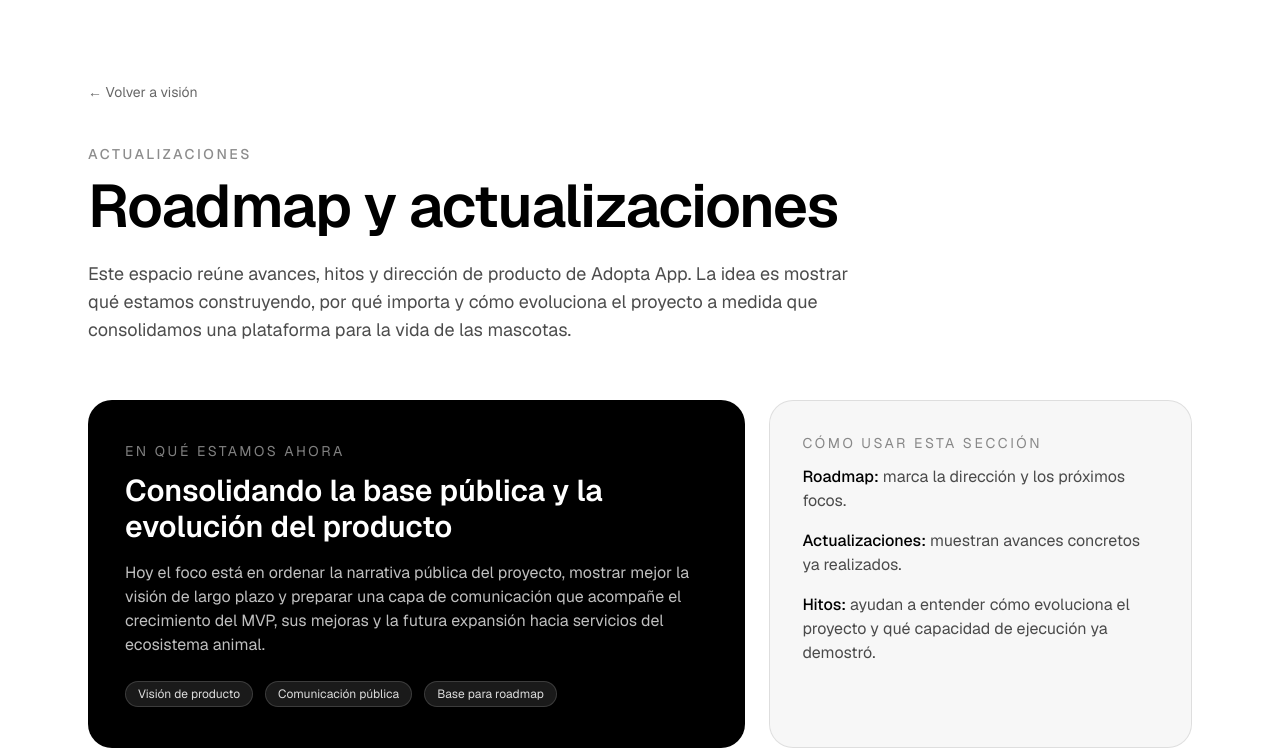
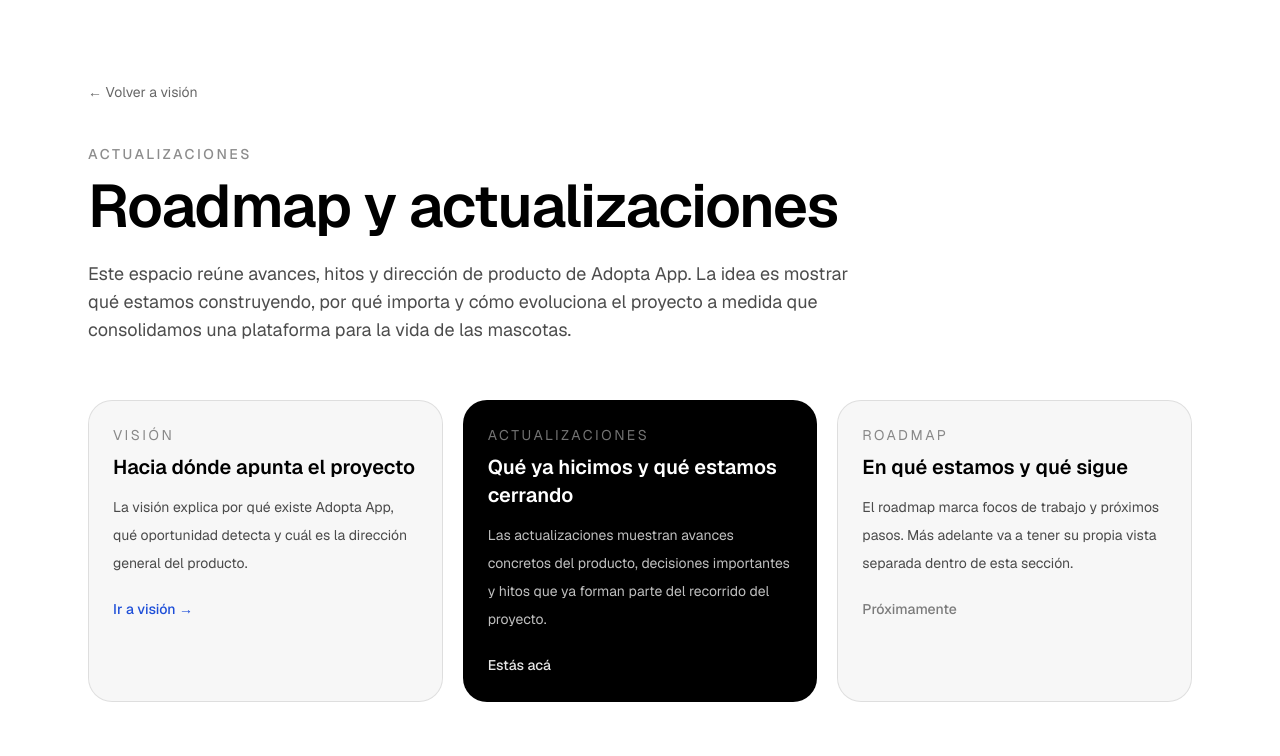
Before and after one commit to SantiagoPlus/adoptar_app, a Next.js app: page /actualizaciones in a window 1280 px wide. Shown: the top 756 px of the page. Built offline with nearby package versions, Linux system fonts and the light colour scheme.

Commit message:
Add vision, updates, and roadmap sections to page

```diff
--- a/app/actualizaciones/page.tsx
+++ b/app/actualizaciones/page.tsx
@@ -50,6 +50,66 @@ export default function ActualizacionesPage() {
             para la vida de las mascotas.
           </p>
         </header>
+
+        <section className="mb-14 grid gap-5 md:grid-cols-3">
+          <article className="rounded-3xl border border-black/10 bg-black/[0.03] p-6">
+            <p className="mb-2 text-sm uppercase tracking-[0.18em] text-black/45">
+              Visión
+            </p>
+            <h2 className="text-xl font-semibold text-black">
+              Hacia dónde apunta el proyecto
+            </h2>
+            <p className="mt-3 text-sm leading-7 text-black/70">
+              La visión explica por qué existe Adopta App, qué oportunidad
+              detecta y cuál es la dirección general del producto.
+            </p>
+            <div className="mt-5">
+              <Link
+                href="/vision"
+                className="text-sm font-medium text-blue-700 transition hover:text-blue-800"
+              >
+                Ir a visión →
+              </Link>
+            </div>
+          </article>
+
+          <article className="rounded-3xl border border-black/10 bg-black text-white p-6">
+            <p className="mb-2 text-sm uppercase tracking-[0.18em] text-white/45">
+              Actualizaciones
+            </p>
+            <h2 className="text-xl font-semibold">
+              Qué ya hicimos y qué estamos cerrando
+            </h2>
+            <p className="mt-3 text-sm leading-7 text-white/75">
+              Las actualizaciones muestran avances concretos del producto,
+              decisiones importantes y hitos que ya forman parte del recorrido
+              del proyecto.
+            </p>
+            <div className="mt-5">
+              <span className="text-sm font-medium text-white/90">
+                Estás acá
+              </span>
+            </div>
+          </article>
+
+          <article className="rounded-3xl border border-black/10 bg-black/[0.03] p-6">
+            <p className="mb-2 text-sm uppercase tracking-[0.18em] text-black/45">
+              Roadmap
+            </p>
+            <h2 className="text-xl font-semibold text-black">
+              En qué estamos y qué sigue
+            </h2>
+            <p className="mt-3 text-sm leading-7 text-black/70">
+              El roadmap marca focos de trabajo y próximos pasos. Más adelante
+              va a tener su propia vista separada dentro de esta sección.
+            </p>
+            <div className="mt-5">
+              <span className="text-sm font-medium text-black/50">
+                Próximamente
+              </span>
+            </div>
+          </article>
+        </section>
 
         <section className="mb-14 grid gap-6 lg:grid-cols-[1.4fr_0.9fr]">
           <div className="rounded-3xl border border-black/10 bg-black px-7 py-8 text-white md:px-9 md:py-10">
```
